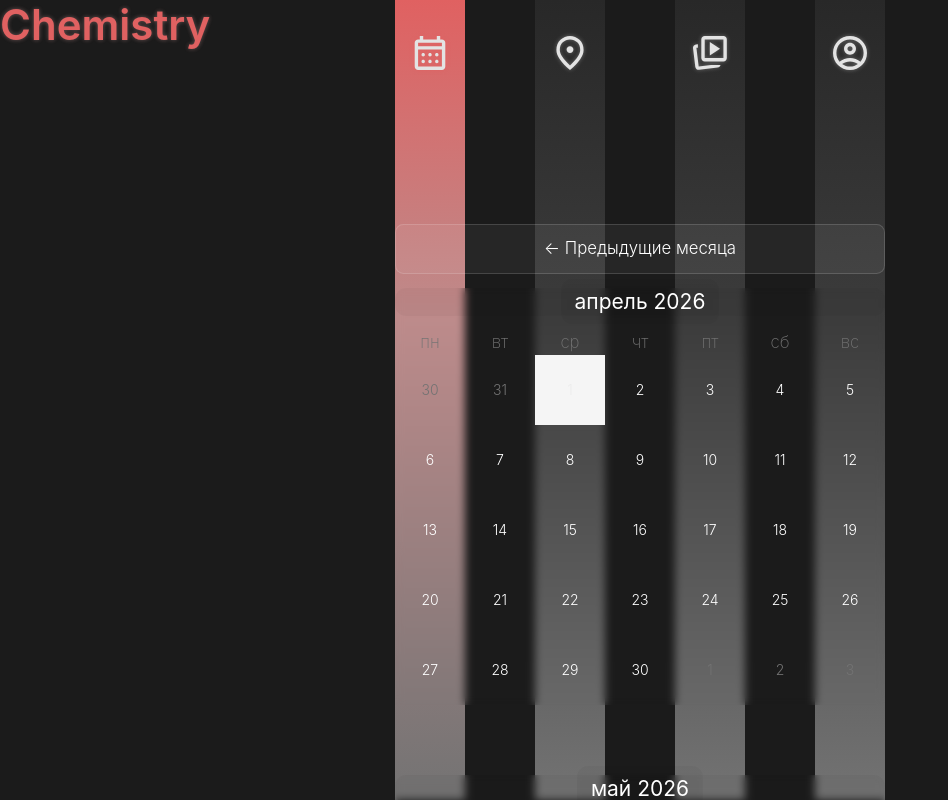
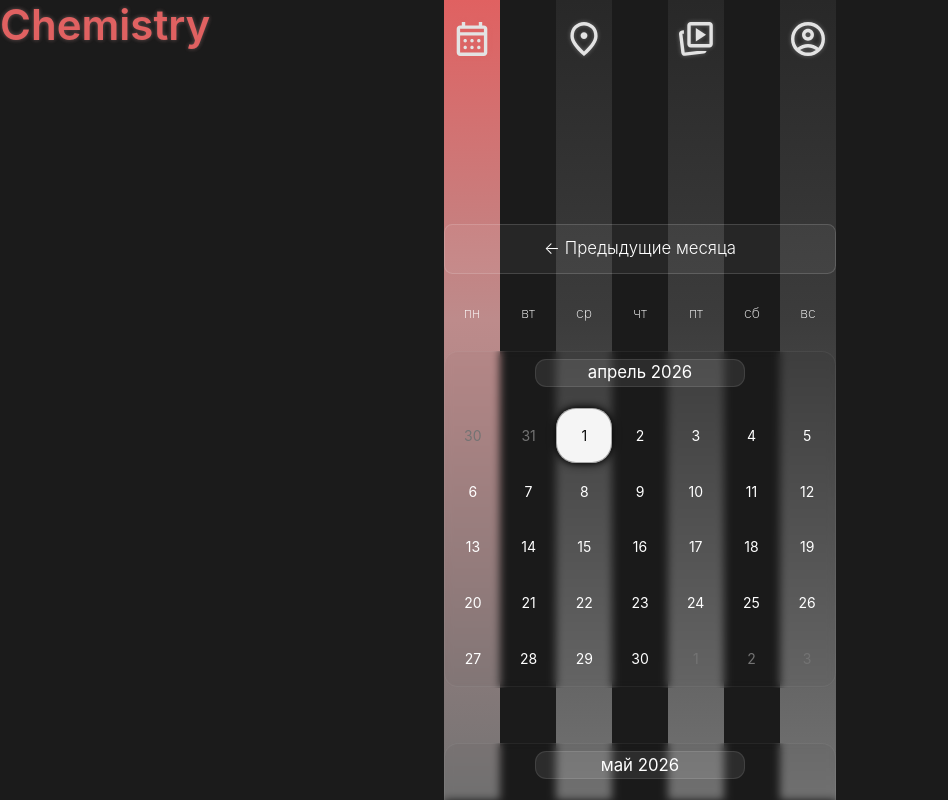
Before and after one commit to sayces/chemistry2, a Next.js app: page /calendar in a window 1280 px wide. Shown: the top 800 px of the page, without its empty margins (0-948 px from the left). Built offline with nearby package versions, Linux system fonts and the light colour scheme; a web font is replaced by a local one.

Commit message:
calendar updates

```diff
--- a/src/shared/components/calendar/Calendar.module.scss
+++ b/src/shared/components/calendar/Calendar.module.scss
@@ -19,15 +19,31 @@
     display: none;
   }
 
-  // Month caption container with rounded background
-  & :global(.rdp-month_caption),
+  // Month caption container - separate visual entity
+  & :global(.rdp-month_caption) {
+    background: rgba(255, 255, 255, 0.08);
+    width: 15rem;
+    border-radius: 0.8rem;
+    padding: 0.5rem 0.1rem;
+    font-weight: 400;
+    font-size: 1rem;
+    margin: 0.5rem auto;
+    border: 1px solid rgba(255, 255, 255, 0.1);
+  }
+
   & :global(.rdp-caption_label) {
-    background: rgba(0, 0, 0, 0.03);
-    border-radius: 0.8rem;
-    padding: 0.5rem 1rem;
-    font-weight: 400 !important;
+    font-weight: 400;
+    font-size: 1.2rem;
+  }
+
+  & :global([data-slot="calendar"]) {
+    width: 100%;
+    max-width: none;
+    padding: 0;
+    background: rgba(0, 0, 0, 0.02);
+    border-radius: 1rem;
     backdrop-filter: blur(4px);
-    font-size: 1.5rem;
+    border: 1px solid rgba(255, 255, 255, 0.06);
   }
 
   // Chevron icons in calendar
@@ -39,15 +55,48 @@
 
   // Weekday names (Mon, Tue, etc.)
   & :global(.rdp-weekday) {
-    font-size: 1.2rem;
+    font-size: 1rem;
     font-weight: 200;
   }
 
   // Calendar day numbers
+  & :global(.rdp-day) {
+    border-radius: 20px;
+    overflow: hidden;
+  }
+
   & :global(.rdp-day_button),
   & :global([data-day]) {
     font-size: 1rem;
-    font-weight: 300;
+    font-weight: 400;
+  }
+
+  & :global(.rdp-day)[data-selected="true"] {
+    box-shadow:
+      inset 0 0 0 1px #00000050,
+      0 0 6px rgba(0, 0, 0, 0.8),
+      0 0 12px rgba(0, 0, 0, 0.8);
+    mix-blend-mode: difference;
+    backdrop-filter: blur(8px);
+    animation: bubblePulse 0.2s ease-in-out forwards;
+  }
+
+  @keyframes bubblePulse {
+    0%, 100% {
+      box-shadow:
+        inset 0 0 0 1px #00000050,
+        0 0 6px rgba(0, 0, 0, 0.8),
+        0 0 12px rgba(0, 0, 0, 0.8);
+    }
+    50% {
+      box-shadow:
+        inset 0 0 0 2px #00000030,
+        0 0 12px rgba(0, 0, 0, 0.6),
+        0 0 24px rgba(0, 0, 0, 0.3);
+    }
+  }
+
+  & :global(.rdp-day_button span) {
     mix-blend-mode: difference;
   }
 }
@@ -60,6 +109,24 @@
   width: 100%;
   position: relative;
   z-index: 5;
+}
+
+.weekDaysHeader {
+  display: flex;
+  justify-content: center;
+  gap: 0;
+  width: 100%;
+  flex-wrap: nowrap;
+  margin: 1rem 0;
+}
+
+.weekDay {
+  font-size: 1rem;
+  font-weight: 200;
+  text-align: center;
+  flex: 1;
+  min-width: 4rem;
+  max-width: 6rem;
 }
 
 .monthCalendars {
--- a/src/shared/components/calendar/CalendarContainer.tsx
+++ b/src/shared/components/calendar/CalendarContainer.tsx
@@ -93,6 +93,8 @@ const CalendarContainer = () => {
     );
   }
 
+  const weekDays = ["пн", "вт", "ср", "чт", "пт", "сб", "вс"];
+
   return (
     <Container variant="default">
       <div className={styles.calendarsWrapper}>
@@ -103,6 +105,12 @@ const CalendarContainer = () => {
         >
           ← Предыдущие месяца
         </button>
+
+        <div className={styles.weekDaysHeader}>
+          {weekDays.map((day) => (
+            <span key={day} className={styles.weekDay}>{day}</span>
+          ))}
+        </div>
 
         <div className={styles.monthCalendars}>
           {calendars.map(cal => (
@@ -115,6 +123,9 @@ const CalendarContainer = () => {
                 captionLayout="label"
                 locale={ru}
                 className="w-full backdrop-blur-xs bg-transparent relative"
+                classNames={{
+                  weekdays: "hidden",
+                }}
               />
             </div>
           ))}
--- a/src/shared/shadcn/ui/calendar.tsx
+++ b/src/shared/shadcn/ui/calendar.tsx
@@ -209,7 +209,7 @@ function CalendarDayButton({
       data-range-end={modifiers.range_end}
       data-range-middle={modifiers.range_middle}
       className={cn(
-        "relative isolate z-10 flex aspect-square size-auto w-full min-w-(--cell-size) flex-col gap-1 border-0 leading-none group-data-[focused=true]/day:relative group-data-[focused=true]/day:z-10 group-data-[focused=true]/day:border-ring group-data-[focused=true]/day:ring-[3px] group-data-[focused=true]/day:ring-ring/50 data-[range-end=true]:rounded-(--cell-radius) data-[range-end=true]:rounded-r-(--cell-radius) data-[range-end=true]:bg-primary data-[range-end=true]:text-primary-foreground data-[range-middle=true]:rounded-none data-[range-middle=true]:bg-muted data-[range-middle=true]:text-foreground data-[range-start=true]:rounded-(--cell-radius) data-[range-start=true]:rounded-l-(--cell-radius) data-[range-start=true]:bg-primary data-[range-start=true]:text-primary-foreground data-[selected-single=true]:bg-primary data-[selected-single=true]:text-primary-foreground dark:hover:text-foreground",
+        "relative isolate z-10 flex aspect-square size-auto w-full min-w-(--cell-size) flex-col gap-1 border-0 leading-none group-data-[focused=true]/day:relative group-data-[focused=true]/day:z-10 group-data-[focused=true]/day:border-ring group-data-[focused=true]/day:ring-[3px] group-data-[focused=true]/day:ring-ring/50 data-[range-middle=true]:rounded-none data-[range-middle=true]:bg-muted data-[range-middle=true]:text-foreground dark:hover:text-foreground",
         defaultClassNames.day,
         className
       )}
--- a/src/shared/styles/_base.scss
+++ b/src/shared/styles/_base.scss
@@ -21,7 +21,7 @@ html {
   height: -webkit-fill-available;
 
   // Desktop: 1rem = 14px
-  @media (min-width: 769px) {
+  @media (min-width: $breakpoint-768) {
     font-size: 14px;
   }
 }
@@ -46,10 +46,6 @@ body {
   font-weight: 300;
   font-size: 1rem;
   overflow: hidden;
-
-  @media (min-width: $breakpoint-768) {
-    --column-unit: #{$column-unit-md};
-  }
 }
 
 // ============================================
--- a/src/shared/styles/_variables.scss
+++ b/src/shared/styles/_variables.scss
@@ -4,4 +4,4 @@
 $column-unit: 4rem;       // Column width = gap between columns
 $columns-count: 4;        // Number of columns
 
-$column-unit-md: 5rem;    // Mobile breakpoint
+$column-unit-md: 3rem;    // Mobile breakpoint
```
Also changed, not shown: .qwen/settings.json.
